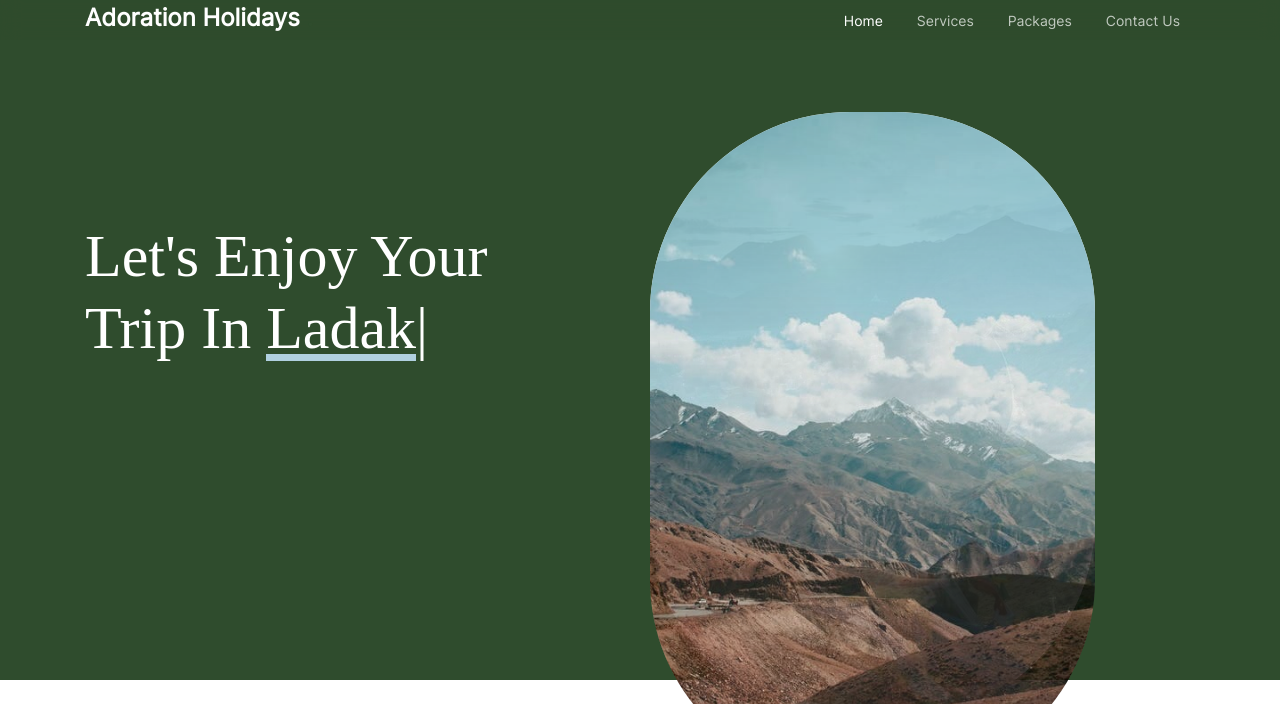
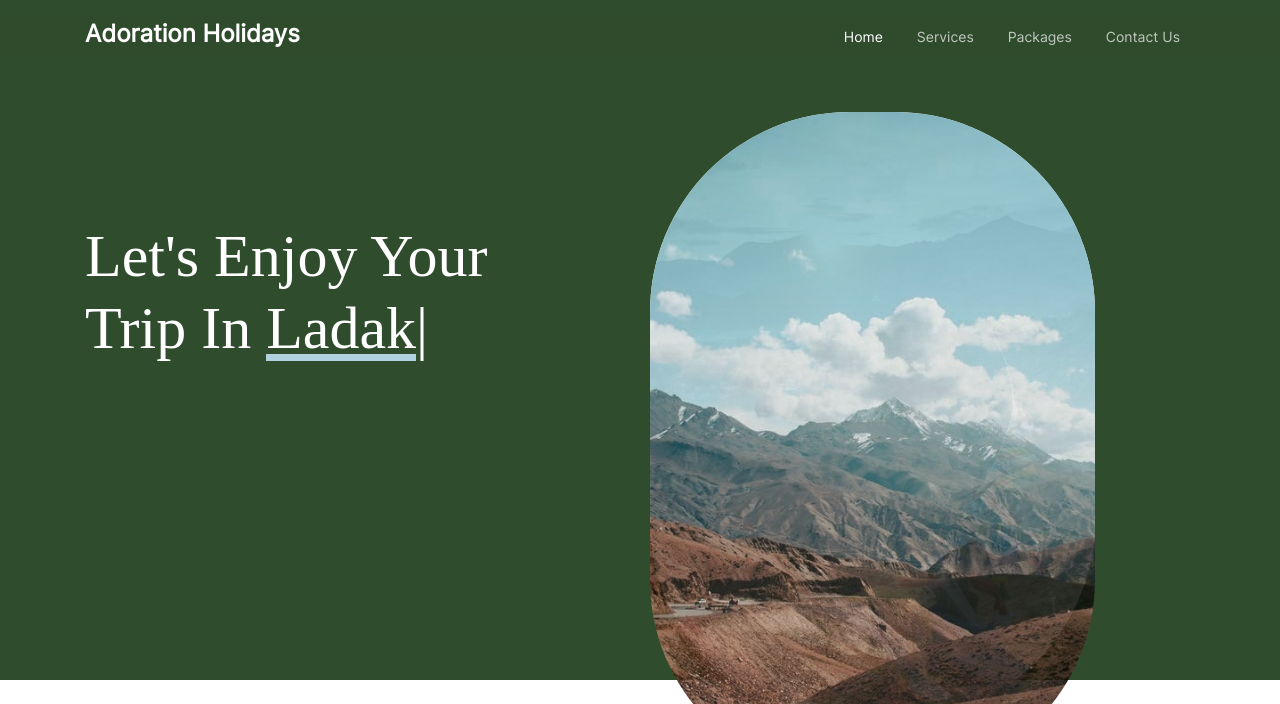
Before and after one commit to aalimaslam/theadorationholidays, a plain HTML site: page index.html in a window 1280 px wide. Shown: the top 704 px of the page. Drawn offline with nearby package versions, Linux system fonts and the light colour scheme; files whose address does not match are found by name.

Commit message:
design navbar

```diff
--- a/index.html
+++ b/index.html
@@ -38,7 +38,7 @@
     <div class="site-mobile-menu-body"></div>
   </div>
 
-  <nav class="site-nav nav-top">
+  <nav class="site-nav nav-top my-3">
     <div class="container fixed-top">
       <div class="site-navigation">
         <a href="index.html" class="logo m-0">Adoration Holidays <span class="text-primary">.</span></a>
```
